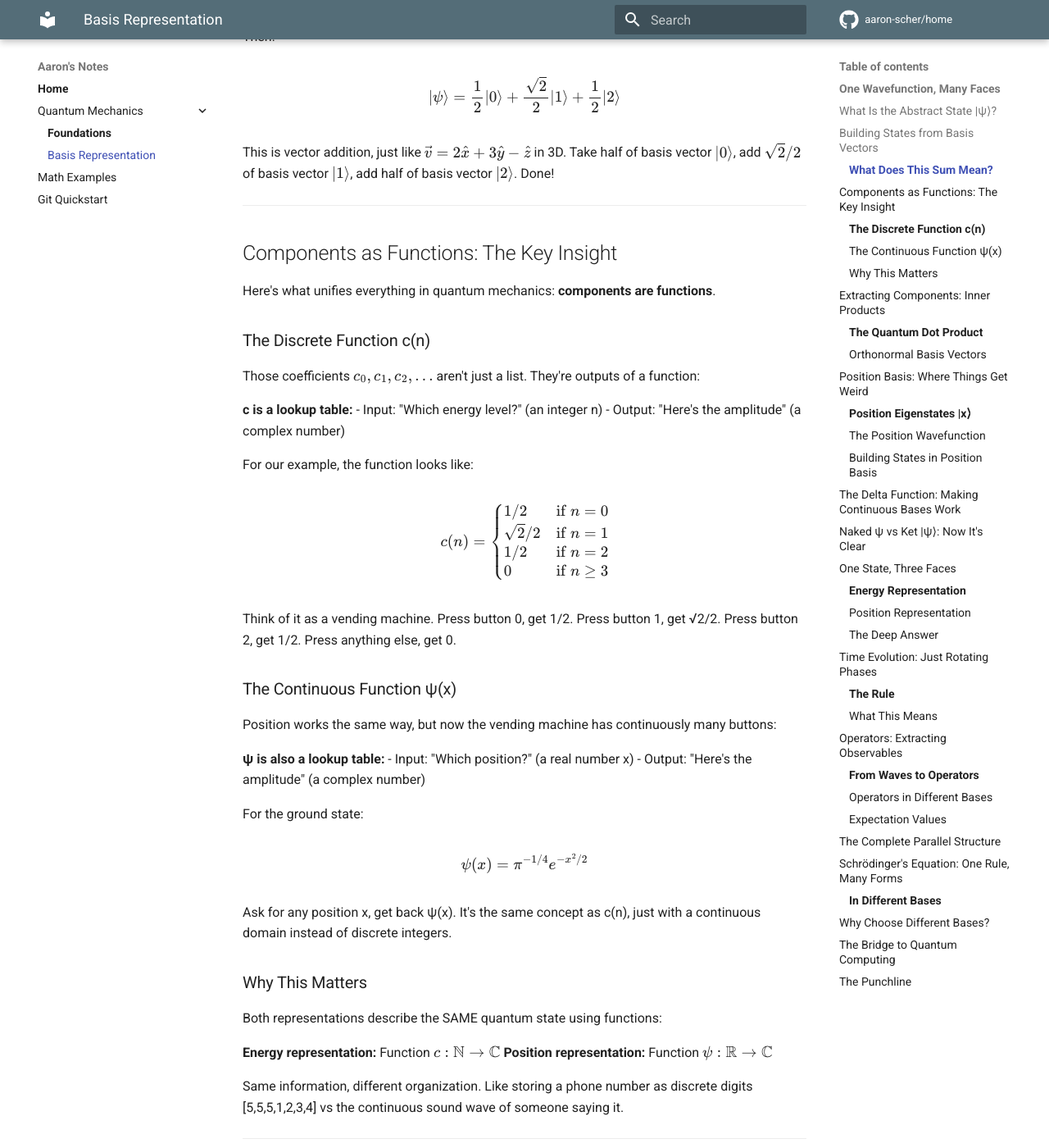
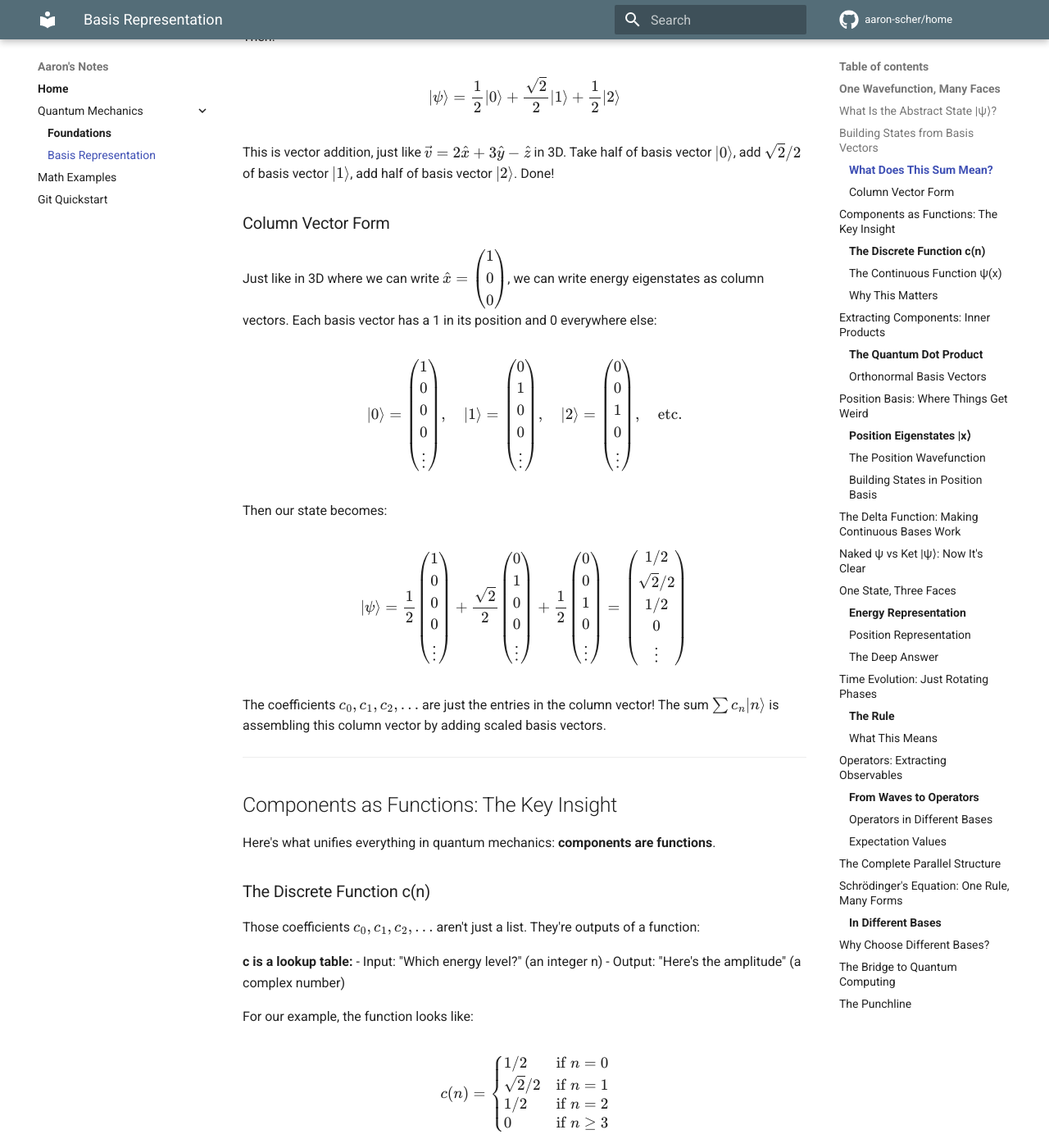
Before and after one commit to aaron-scher/home, an MkDocs documentation site: the page built from docs/quantum-mechanics/quantum-basis-representation.md, in a window 1280 px wide and 1400 px high, scrolled down 1894 px. Shown: the whole window at 82% size. Built offline with MkDocs 1.6.1 and Material for MkDocs 9.7.7, drawn with Linux system fonts in a browser that asks for light colours; comment, search, counter and statistics services are not loaded.

Commit message:
Add column vector representation of basis states |0⟩, |1⟩, |2⟩
Show explicitly that:
- |0⟩ = column vector with 1 in position 0
- |1⟩ = column vector with 1 in position 1
- |2⟩ = column vector with 1 in position 2

Then show the full vector addition explicitly:
1/2·|0⟩ + √2/2·|1⟩ + 1/2·|2⟩ = [1/2, √2/2, 1/2, 0, ...]ᵀ

Makes the ket notation concrete and connects to linear algebra.

```diff
--- a/docs/quantum-mechanics/quantum-basis-representation.md
+++ b/docs/quantum-mechanics/quantum-basis-representation.md
@@ -63,6 +63,24 @@ Then:
 $$|\psi\rangle = \frac{1}{2}|0\rangle + \frac{\sqrt{2}}{2}|1\rangle + \frac{1}{2}|2\rangle$$
 
 This is vector addition, just like $\vec{v} = 2\hat{x} + 3\hat{y} - \hat{z}$ in 3D. Take half of basis vector $|0\rangle$, add $\sqrt{2}/2$ of basis vector $|1\rangle$, add half of basis vector $|2\rangle$. Done!
+
+### Column Vector Form
+
+Just like in 3D where we can write $\hat{x} = \begin{pmatrix} 1 \\ 0 \\ 0 \end{pmatrix}$, we can write energy eigenstates as column vectors. Each basis vector has a 1 in its position and 0 everywhere else:
+
+$$
+|0\rangle = \begin{pmatrix} 1 \\ 0 \\ 0 \\ 0 \\ \vdots \end{pmatrix}, \quad
+|1\rangle = \begin{pmatrix} 0 \\ 1 \\ 0 \\ 0 \\ \vdots \end{pmatrix}, \quad
+|2\rangle = \begin{pmatrix} 0 \\ 0 \\ 1 \\ 0 \\ \vdots \end{pmatrix}, \quad \text{etc.}
+$$
+
+Then our state becomes:
+
+$$
+|\psi\rangle = \frac{1}{2}\begin{pmatrix} 1 \\ 0 \\ 0 \\ 0 \\ \vdots \end{pmatrix} + \frac{\sqrt{2}}{2}\begin{pmatrix} 0 \\ 1 \\ 0 \\ 0 \\ \vdots \end{pmatrix} + \frac{1}{2}\begin{pmatrix} 0 \\ 0 \\ 1 \\ 0 \\ \vdots \end{pmatrix} = \begin{pmatrix} 1/2 \\ \sqrt{2}/2 \\ 1/2 \\ 0 \\ \vdots \end{pmatrix}
+$$
+
+The coefficients $c_0, c_1, c_2, ...$ are just the entries in the column vector! The sum $\sum c_n |n\rangle$ is assembling this column vector by adding scaled basis vectors.
 
 ---
 
```
